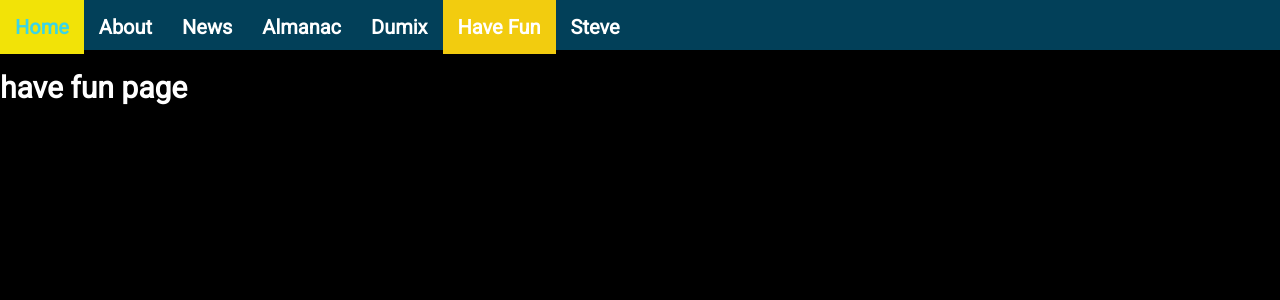
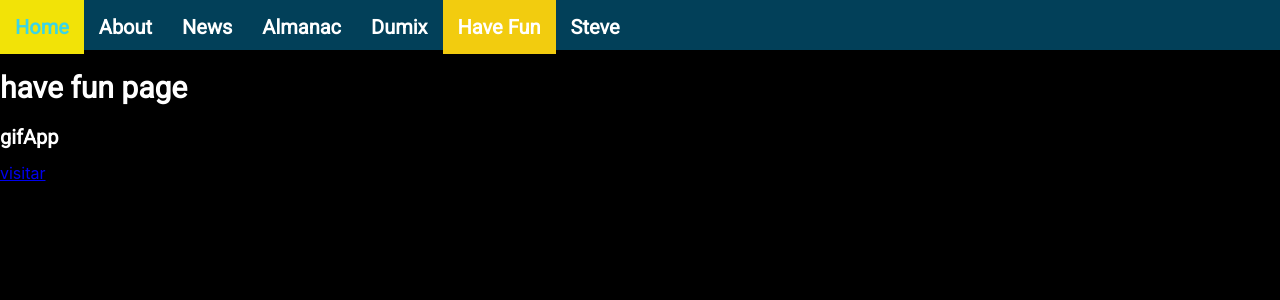
Before and after one commit to SteveBartmoss/steveapp, a React (Create React App) app: page /havefun in a window 1280 px wide. Shown: the top 300 px of the page. Built offline with nearby package versions, Linux system fonts and the light colour scheme.

Commit message:
add a title and tag for the gifapp

```diff
--- a/src/HaveFun/FunHome.jsx
+++ b/src/HaveFun/FunHome.jsx
@@ -1,7 +1,16 @@
 import React from "react";
 
 function FunHome(){
-    return(<h1 className="title1">have fun page</h1>);
+    return(
+    <>
+        <h1 className="title1">have fun page</h1>
+
+        <div>
+            <h1 className="Content">gifApp</h1>
+            <a href="havefun/gifapp">visitar</a>
+        </div>
+    </>
+    );
 }
 
 export default FunHome;
```
